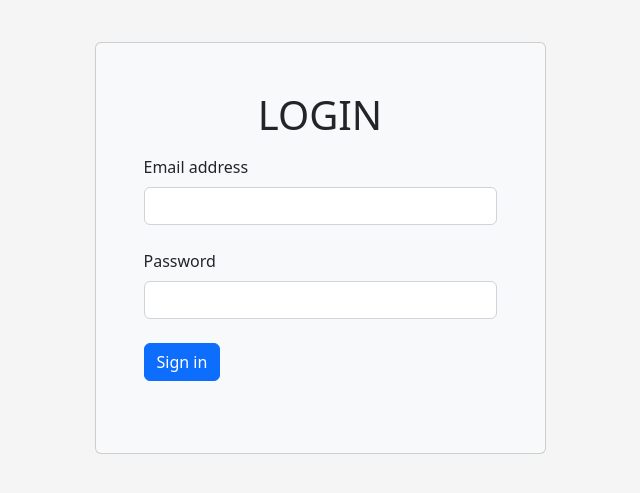
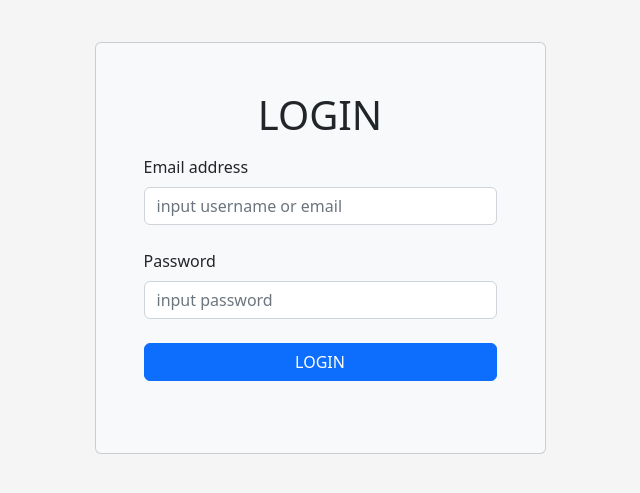
Before and after one commit to krisdewa/TA-RWEB, a CodeIgniter app: page /database/ in a window 1280 px wide. Shown: the part 152-645 px from the top of the page, without its empty margins (320-960 px from the left). Run offline with CodeIgniter, Linux system fonts and the light colour scheme; data that the repository does not hold is empty; some libraries are stand-ins or nearby versions.

Commit message:
11:50 14/07/22

```diff
--- a/application/config/config.php
+++ b/application/config/config.php
@@ -23,7 +23,7 @@ defined('BASEPATH') OR exit('No direct script access allowed');
 | a PHP script and you can easily do that on your own.
 |
 */
-$config['base_url'] = 'http://rweb.test:8080/Post7-8-jurnal/CI3-RWEB7-8-JURNAL/';
+$config['base_url'] = 'http://rweb.test:8080/TA-RWEB/';
 
 /*
 |--------------------------------------------------------------------------
--- a/application/controllers/Login.php
+++ b/application/controllers/Login.php
@@ -5,10 +5,10 @@ class Login extends CI_Controller {
     public function __construct(){
         parent::__construct();
             $this->load->model('login_model');//load model login
-            $this->load->library('form_validation');
+            $this->load->library('form_validation');//load library form_validation
     }
     public function index(){
-        $this->load->view('Auth/login');
+        $this->load->view('Auth/login'); //load view login
     }
 
     function login_aksi(){
@@ -29,7 +29,7 @@ class Login extends CI_Controller {
                 $this->session->set_flashdata('login', '<div class="alert alert-success alert-dismissible fade show" role="alert">
                 Selamat Datang Di Website Sistem Informasi Jurnal </div>');
 
-                redirect("adminjurnal");
+                redirect("jurnal");
             } else {
                 // echo "Gagal Login";
                 $this->session->set_flashdata('login', '<div class="alert alert-danger alert-dismissible fade show" role="alert">
--- a/application/views/Auth/login.php
+++ b/application/views/Auth/login.php
@@ -23,7 +23,7 @@
                     <!-- Email input -->
                     <div class="form-outline mb-4">
                         <label class="form-label" for="email">Email address</label>
-                        <input type="email" id="email" name="email" class="form-control" />
+                        <input type="email" id="email" name="email" placeholder="input username or email" class="form-control" />
                             <small class="text-danger">
                                 <?php echo form_error('email') ?>
                             </small>
@@ -31,14 +31,16 @@
                     <!-- Password input -->
                     <div class="form-outline mb-4">
                         <label class="form-label" for="password">Password</label>
-                        <input type="password" id="password" name="password" class="form-control" />
+                        <input type="password" id="password" name="password" placeholder="input password" class="form-control" />
                             <small class="text-danger">
                                 <?php echo form_error('password') ?>
                             </small>
                     </div>
 
                     <!-- Submit button -->
-                    <button type="submit" class="btn btn-primary btn-block mb-4">Sign in</button>
+                    <div class="d-grid gap-2 col-15 mx-auto">
+                        <button type="submit" class="btn btn-primary btn-block mb-4">LOGIN</button>
+                    </div>
 
                     <!-- Register buttons -->
                     <!-- <div class="text-center">
--- a/application/views/templates/footer.php
+++ b/application/views/templates/footer.php
@@ -5,6 +5,8 @@
   </div>
 </footer> -->
 
+
+
 </body>
 
 </html>
--- a/application/views/templates/header.php
+++ b/application/views/templates/header.php
@@ -13,6 +13,8 @@
     <link rel="stylesheet" href="https://cdn.datatables.net/1.10.24/css/dataTables.bootstrap4.min.css">
     <!-- ICON BOOSTRAP -->
     <link rel="stylesheet" href="https://cdn.jsdelivr.net/npm/bootstrap-icons@1.5.0/font/bootstrap-icons.css">
+    <!-- Custom datatable CSS -->
+    <link rel="stylesheet" href="cdn.datatables.net/1.12.1/css/jquery.dataTables.min.css">
 
     <script src="https://ajax.googleapis.com/ajax/libs/jquery/3.5.1/jquery.min.js"></script>
 
@@ -27,9 +29,10 @@
     <script src="https://cdn.datatables.net/1.10.24/js/dataTables.bootstrap4.min.js"></script>
 
     <!-- Sweet Alert -->
-    <script src="sweetalert2.min.js"></script>
-    <link rel="stylesheet" href="sweetalert2.min.css">
+    <script src="cdn.datatables.net/1.12.1/js/jquery.dataTables.min.js"></script>
     <!--  -->
+
+
 
 
 </head>
```
Also changed, not shown: application/controllers/Jurnal.php (+5 -5 lines), application/views/adminjurnal/index.php (+11 -1 lines).
